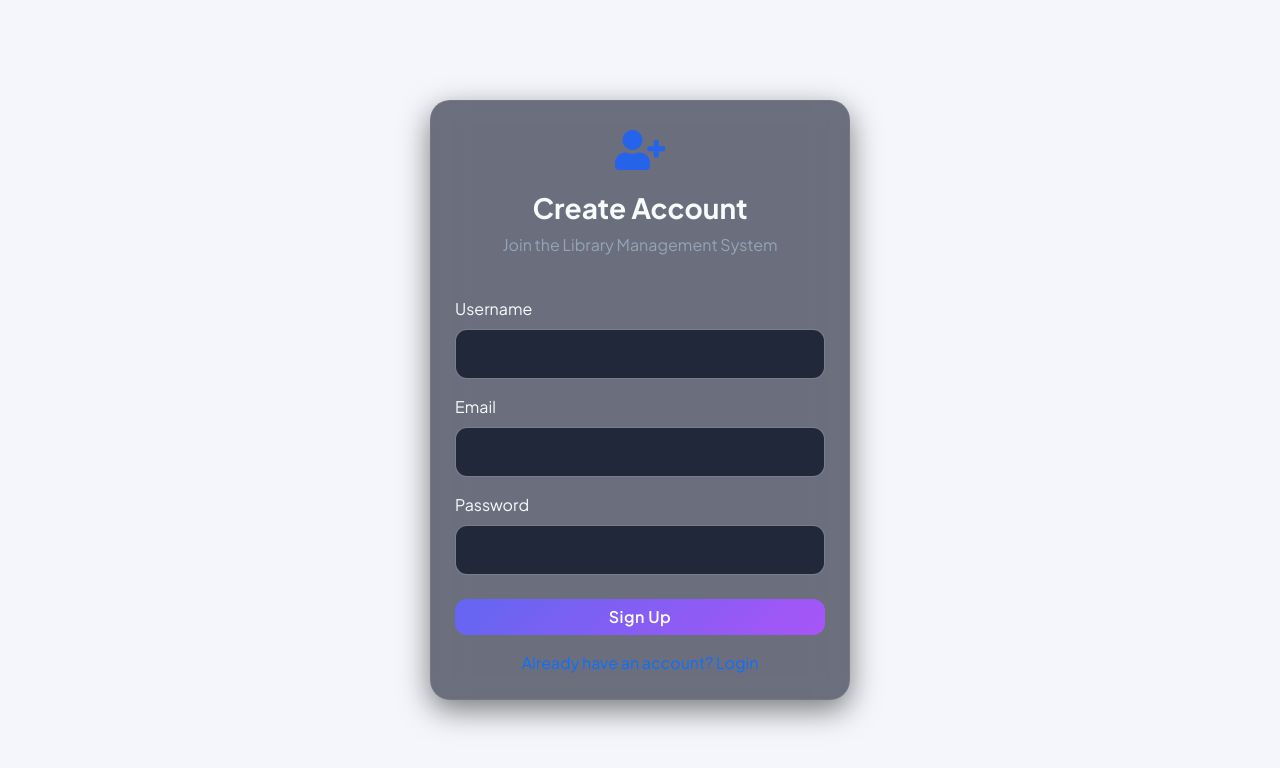
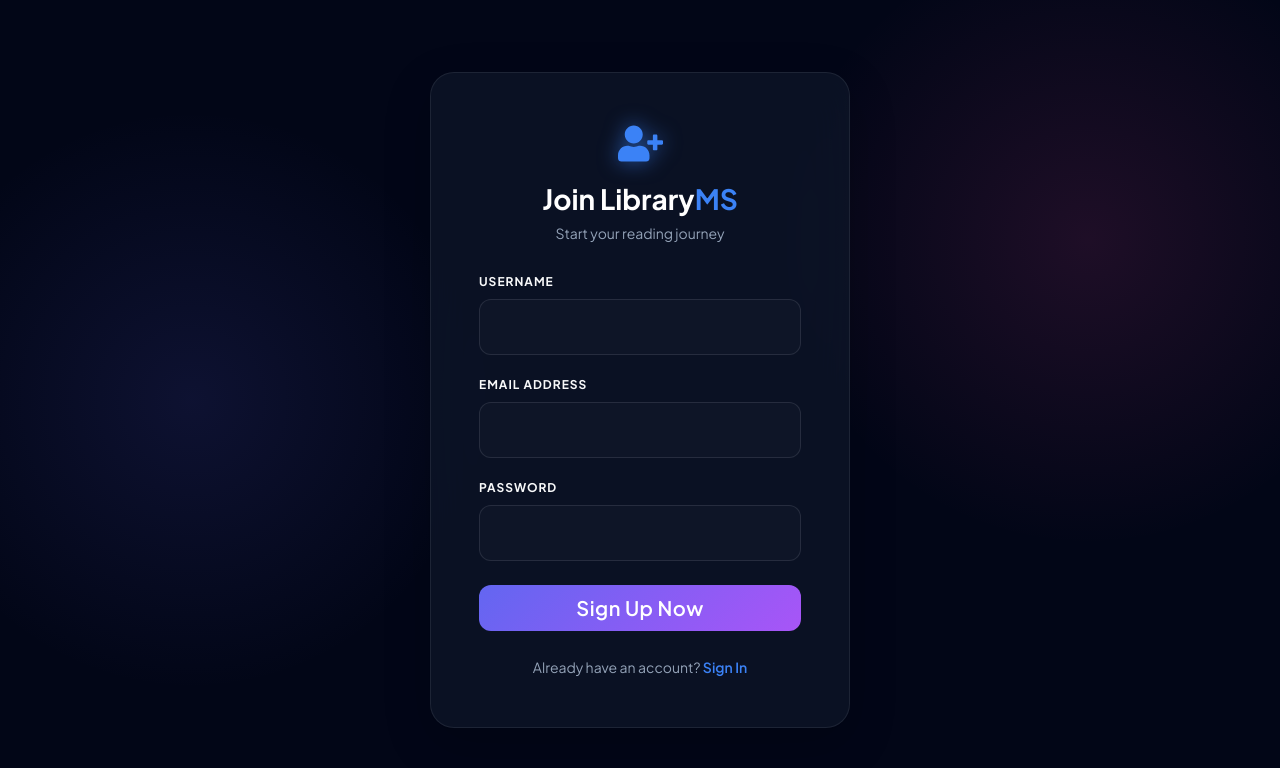
Before and after one commit to c7h72rnx96-lang/LibraryManagementSystem, a React (Vite) app in the folder client/: page /register in a window 1280 px wide. Shown: the top 768 px of the page. Built offline with nearby package versions, Linux system fonts and the light colour scheme.

Commit message:
feat: complete UI overhaul, wishlist, and gamified customer dashboard

```diff
--- a/client/src/pages/Login/Login.jsx
+++ b/client/src/pages/Login/Login.jsx
@@ -6,14 +6,10 @@ import { FaBookOpen, FaUnlockAlt, FaKey } from "react-icons/fa";
 import toast from "react-hot-toast";
 
 const Login = () => {
-  const [step, setStep] = useState("login"); // 'login', 'forgot', or 'reset'
+  const [step, setStep] = useState("login");
   const [loading, setLoading] = useState(false);
-
-  // Login State
   const [email, setEmail] = useState("");
   const [password, setPassword] = useState("");
-
-  // Reset State
   const [resetEmail, setResetEmail] = useState("");
   const [resetCode, setResetCode] = useState("");
   const [newPassword, setNewPassword] = useState("");
@@ -21,14 +17,12 @@ const Login = () => {
   const { login } = useContext(AuthContext);
   const navigate = useNavigate();
 
-  // Handle Standard Login
   const handleLoginSubmit = async (e) => {
     e.preventDefault();
     const success = await login(email, password);
     if (success) navigate("/");
   };
 
-  // Handle Requesting Reset Code
   const handleForgotSubmit = async (e) => {
     e.preventDefault();
     setLoading(true);
@@ -46,7 +40,6 @@ const Login = () => {
     }
   };
 
-  // Handle Resetting Password
   const handleResetSubmit = async (e) => {
     e.preventDefault();
     setLoading(true);
@@ -60,8 +53,8 @@ const Login = () => {
         }),
       });
       toast.success("Password reset successfully! Please log in.");
-      setStep("login"); // Send them back to the login screen
-      setEmail(resetEmail); // Auto-fill their email for convenience!
+      setStep("login");
+      setEmail(resetEmail);
       setPassword("");
     } catch (error) {
       toast.error(error.message);
@@ -73,39 +66,65 @@ const Login = () => {
   return (
     <div
       className="d-flex justify-content-center align-items-center"
-      style={{ minHeight: "100vh", background: "#f4f6fb" }}
+      style={{ minHeight: "100vh" }}
     >
       <div
-        className="card p-4 shadow-sm border-0"
-        style={{ width: "420px", borderRadius: "15px" }}
+        className="p-5 shadow-lg"
+        style={{
+          width: "420px",
+          borderRadius: "24px",
+          background: "rgba(15, 23, 42, 0.7)",
+          backdropFilter: "blur(20px)",
+          border: "1px solid rgba(255,255,255,0.08)",
+        }}
       >
-        {/* ======================================= */}
-        {/* STANDARD LOGIN VIEW */}
-        {/* ======================================= */}
         {step === "login" && (
           <>
             <div className="text-center mb-4">
-              <FaBookOpen size={50} color="#2563eb" className="mb-3" />
-              <h3 className="fw-bold">Library Management</h3>
-              <p className="text-muted">Login to continue</p>
+              <FaBookOpen
+                size={45}
+                className="mb-3"
+                style={{
+                  color: "#a855f7",
+                  filter: "drop-shadow(0 0 10px rgba(168, 85, 247, 0.6))",
+                }}
+              />
+              <h3 className="fw-bold text-white">
+                Library<span style={{ color: "#a855f7" }}>MS</span>
+              </h3>
+              <p className="text-muted" style={{ fontSize: "14px" }}>
+                Access your virtual reading room
+              </p>
             </div>
             <form onSubmit={handleLoginSubmit}>
               <div className="mb-3">
-                <label className="form-label fw-bold">Email</label>
+                <label
+                  className="form-label fw-bold text-light"
+                  style={{ fontSize: "12px", letterSpacing: "1px" }}
+                >
+                  EMAIL ADDRESS
+                </label>
                 <input
                   type="email"
-                  className="form-control form-control-lg"
+                  className="form-control form-control-lg border-0 text-white"
+                  style={{ background: "rgba(0,0,0,0.3)" }}
                   value={email}
                   onChange={(e) => setEmail(e.target.value)}
                   required
                 />
               </div>
               <div className="mb-4">
-                <div className="d-flex justify-content-between align-items-center">
-                  <label className="form-label fw-bold mb-0">Password</label>
+                <div className="d-flex justify-content-between align-items-center mb-1">
+                  <label
+                    className="form-label fw-bold mb-0 text-light"
+                    style={{ fontSize: "12px", letterSpacing: "1px" }}
+                  >
+                    PASSWORD
+                  </label>
                   <button
                     type="button"
-                    className="btn btn-link p-0 text-decoration-none small"
+                    className="btn btn-link p-0 text-decoration-none"
+                    style={{ fontSize: "12px", color: "#a855f7" }}
                     onClick={() => setStep("forgot")}
                   >
                     Forgot Password?
@@ -113,7 +132,8 @@ const Login = () => {
                 </div>
                 <input
                   type="password"
-                  className="form-control form-control-lg mt-2"
+                  className="form-control form-control-lg border-0 text-white"
+                  style={{ background: "rgba(0,0,0,0.3)" }}
                   value={password}
                   onChange={(e) => setPassword(e.target.value)}
                   required
@@ -121,35 +141,56 @@ const Login = () => {
               </div>
               <button
                 type="submit"
-                className="btn btn-primary btn-lg w-100 fw-bold"
+                className="btn btn-primary btn-lg w-100 fw-bold shadow-sm border-0 py-2"
               >
-                Login
+                Sign In
               </button>
               <div className="text-center mt-4">
-                <Link to="/register" className="text-decoration-none">
-                  Don't have an account? Register here
+                <Link
+                  to="/register"
+                  className="text-decoration-none text-muted"
+                  style={{ fontSize: "14px", transition: "0.2s" }}
+                  onMouseOver={(e) => (e.target.style.color = "#a855f7")}
+                  onMouseOut={(e) => (e.target.style.color = "#6c757d")}
+                >
+                  Don't have an account?{" "}
+                  <span style={{ color: "#a855f7", fontWeight: "600" }}>
+                    Register here
+                  </span>
                 </Link>
               </div>
             </form>
           </>
         )}
 
-        {/* ======================================= */}
-        {/* FORGOT PASSWORD VIEW */}
-        {/* ======================================= */}
         {step === "forgot" && (
           <>
             <div className="text-center mb-4">
-              <FaUnlockAlt size={50} color="#dc2626" className="mb-3" />
-              <h3 className="fw-bold">Reset Password</h3>
-              <p className="text-muted">Enter your email to receive a code.</p>
+              <FaUnlockAlt
+                size={45}
+                className="mb-3"
+                style={{
+                  color: "#ec4899",
+                  filter: "drop-shadow(0 0 10px rgba(236, 72, 153, 0.6))",
+                }}
+              />
+              <h3 className="fw-bold text-white">Reset Password</h3>
+              <p className="text-muted" style={{ fontSize: "14px" }}>
+                Enter your email to receive a code.
+              </p>
             </div>
             <form onSubmit={handleForgotSubmit}>
               <div className="mb-4">
-                <label className="form-label fw-bold">Email Address</label>
+                <label
+                  className="form-label fw-bold text-light"
+                  style={{ fontSize: "12px", letterSpacing: "1px" }}
+                >
+                  EMAIL ADDRESS
+                </label>
                 <input
                   type="email"
-                  className="form-control form-control-lg"
+                  className="form-control form-control-lg border-0 text-white"
+                  style={{ background: "rgba(0,0,0,0.3)" }}
                   value={resetEmail}
                   onChange={(e) => setResetEmail(e.target.value)}
                   required
@@ -157,43 +198,59 @@ const Login = () => {
               </div>
               <button
                 type="submit"
-                className="btn btn-danger btn-lg w-100 fw-bold"
+                className="btn btn-danger btn-lg w-100 fw-bold border-0"
                 disabled={loading}
+                style={{
+                  background: "linear-gradient(135deg, #ec4899, #f43f5e)",
+                }}
               >
                 {loading ? "Sending..." : "Send Reset Code"}
               </button>
-              <div className="text-center mt-3">
+              <div className="text-center mt-4">
                 <button
                   type="button"
                   className="btn btn-link text-decoration-none text-muted"
+                  style={{ fontSize: "14px" }}
                   onClick={() => setStep("login")}
                 >
-                  Back to Login
+                  Back to Sign In
                 </button>
               </div>
             </form>
           </>
         )}
 
-        {/* ======================================= */}
-        {/* RESET PASSWORD VIEW (WITH CODE) */}
-        {/* ======================================= */}
         {step === "reset" && (
           <>
             <div className="text-center mb-4">
-              <FaKey size={50} color="#10b981" className="mb-3" />
-              <h3 className="fw-bold">Create New Password</h3>
-              <p className="text-muted">
+              <FaKey
+                size={45}
+                className="mb-3"
+                style={{
+                  color: "#10b981",
+                  filter: "drop-shadow(0 0 10px rgba(16, 185, 129, 0.6))",
+                }}
+              />
+              <h3 className="fw-bold text-white">New Password</h3>
+              <p className="text-muted" style={{ fontSize: "14px" }}>
                 Enter the 6-digit code sent to {resetEmail}
               </p>
             </div>
             <form onSubmit={handleResetSubmit}>
               <div className="mb-3">
-                <label className="form-label fw-bold">Verification Code</label>
+                <label
+                  className="form-label fw-bold text-light"
+                  style={{ fontSize: "12px", letterSpacing: "1px" }}
+                >
+                  VERIFICATION CODE
+                </label>
                 <input
                   type="text"
-                  className="form-control form-control-lg text-center fw-bold fs-4"
-                  style={{ letterSpacing: "5px" }}
+                  className="form-control form-control-lg border-0 text-center fw-bold fs-4 text-white"
+                  style={{
+                    background: "rgba(0,0,0,0.3)",
+                    letterSpacing: "8px",
+                  }}
                   value={resetCode}
                   onChange={(e) => setResetCode(e.target.value)}
                   required
@@ -201,10 +258,16 @@ const Login = () => {
                 />
               </div>
               <div className="mb-4">
-                <label className="form-label fw-bold">New Password</label>
+                <label
+                  className="form-label fw-bold text-light"
+                  style={{ fontSize: "12px", letterSpacing: "1px" }}
+                >
+                  NEW PASSWORD
+                </label>
                 <input
                   type="password"
-                  className="form-control form-control-lg"
+                  className="form-control form-control-lg border-0 text-white"
+                  style={{ background: "rgba(0,0,0,0.3)" }}
                   value={newPassword}
                   onChange={(e) => setNewPassword(e.target.value)}
                   required
@@ -213,8 +276,11 @@ const Login = () => {
               </div>
               <button
                 type="submit"
-                className="btn btn-success btn-lg w-100 fw-bold"
+                className="btn btn-success btn-lg w-100 fw-bold border-0"
                 disabled={loading}
+                style={{
+                  background: "linear-gradient(135deg, #10b981, #059669)",
+                }}
               >
                 {loading ? "Resetting..." : "Save New Password"}
               </button>
--- a/client/src/pages/Register/Register.jsx
+++ b/client/src/pages/Register/Register.jsx
@@ -50,45 +50,80 @@ const Register = () => {
   return (
     <div
       className="d-flex justify-content-center align-items-center"
-      style={{ minHeight: "100vh", background: "#f4f6fb" }}
+      style={{ minHeight: "100vh" }}
     >
       <div
-        className="card p-4"
-        style={{ width: "420px", borderRadius: "15px" }}
+        className="p-5 shadow-lg"
+        style={{
+          width: "420px",
+          borderRadius: "24px",
+          background: "rgba(15, 23, 42, 0.7)",
+          backdropFilter: "blur(20px)",
+          border: "1px solid rgba(255,255,255,0.08)",
+        }}
       >
         {step === "register" ? (
           <>
             <div className="text-center mb-4">
-              <FaUserPlus size={50} color="#2563eb" className="mb-3" />
-              <h3 className="fw-bold">Create Account</h3>
-              <p className="text-muted">Join the Library Management System</p>
+              <FaUserPlus
+                size={45}
+                className="mb-3"
+                style={{
+                  color: "#3b82f6",
+                  filter: "drop-shadow(0 0 10px rgba(59, 130, 246, 0.6))",
+                }}
+              />
+              <h3 className="fw-bold text-white">
+                Join Library<span style={{ color: "#3b82f6" }}>MS</span>
+              </h3>
+              <p className="text-muted" style={{ fontSize: "14px" }}>
+                Start your reading journey
+              </p>
             </div>
             <form onSubmit={handleRegister}>
               <div className="mb-3">
-                <label className="form-label">Username</label>
+                <label
+                  className="form-label fw-bold text-light"
+                  style={{ fontSize: "12px", letterSpacing: "1px" }}
+                >
+                  USERNAME
+                </label>
                 <input
                   type="text"
-                  className="form-control"
+                  className="form-control form-control-lg border-0 text-white"
+                  style={{ background: "rgba(0,0,0,0.3)" }}
                   value={username}
                   onChange={(e) => setUsername(e.target.value)}
                   required
                 />
               </div>
               <div className="mb-3">
-                <label className="form-label">Email</label>
+                <label
+                  className="form-label fw-bold text-light"
+                  style={{ fontSize: "12px", letterSpacing: "1px" }}
+                >
+                  EMAIL ADDRESS
+                </label>
                 <input
                   type="email"
-                  className="form-control"
+                  className="form-control form-control-lg border-0 text-white"
+                  style={{ background: "rgba(0,0,0,0.3)" }}
                   value={email}
                   onChange={(e) => setEmail(e.target.value)}
                   required
                 />
               </div>
               <div className="mb-4">
-                <label className="form-label">Password</label>
+                <label
+                  className="form-label fw-bold text-light"
+                  style={{ fontSize: "12px", letterSpacing: "1px" }}
+                >
+                  PASSWORD
+                </label>
                 <input
                   type="password"
-                  className="form-control"
+                  className="form-control form-control-lg border-0 text-white"
+                  style={{ background: "rgba(0,0,0,0.3)" }}
                   value={password}
                   onChange={(e) => setPassword(e.target.value)}
                   required
@@ -97,14 +132,26 @@ const Register = () => {
               </div>
               <button
                 type="submit"
-                className="btn btn-primary w-100"
+                className="btn btn-primary btn-lg w-100 fw-bold border-0"
                 disabled={loading}
+                style={{
+                  background: "linear-gradient(135deg, #3b82f6, #8b5cf6)",
+                }}
               >
-                {loading ? "Sending Code..." : "Sign Up"}
+                {loading ? "Creating Account..." : "Sign Up Now"}
               </button>
-              <div className="text-center mt-3">
-                <Link to="/login" className="text-decoration-none">
-                  Already have an account? Login
+              <div className="text-center mt-4">
+                <Link
+                  to="/login"
+                  className="text-decoration-none text-muted"
+                  style={{ fontSize: "14px", transition: "0.2s" }}
+                  onMouseOver={(e) => (e.target.style.color = "#3b82f6")}
+                  onMouseOut={(e) => (e.target.style.color = "#6c757d")}
+                >
+                  Already have an account?{" "}
+                  <span style={{ color: "#3b82f6", fontWeight: "600" }}>
+                    Sign In
+                  </span>
                 </Link>
               </div>
             </form>
@@ -112,19 +159,35 @@ const Register = () => {
         ) : (
           <>
             <div className="text-center mb-4">
-              <FaEnvelopeOpenText size={50} color="#10b981" className="mb-3" />
-              <h3 className="fw-bold">Verify Email</h3>
-              <p className="text-muted">
-                We sent a 6-digit code to <strong>{email}</strong>
+              <FaEnvelopeOpenText
+                size={45}
+                className="mb-3"
+                style={{
+                  color: "#10b981",
+                  filter: "drop-shadow(0 0 10px rgba(16, 185, 129, 0.6))",
+                }}
+              />
+              <h3 className="fw-bold text-white">Verify Email</h3>
+              <p className="text-muted" style={{ fontSize: "14px" }}>
+                We sent a 6-digit code to{" "}
+                <strong className="text-white">{email}</strong>
               </p>
             </div>
             <form onSubmit={handleVerify}>
               <div className="mb-4">
-                <label className="form-label">Verification Code</label>
+                <label
+                  className="form-label fw-bold text-light"
+                  style={{ fontSize: "12px", letterSpacing: "1px" }}
+                >
+                  VERIFICATION CODE
+                </label>
                 <input
                   type="text"
-                  className="form-control text-center fw-bold fs-4"
-                  style={{ letterSpacing: "5px" }}
+                  className="form-control form-control-lg border-0 text-center fw-bold fs-4 text-white"
+                  style={{
+                    background: "rgba(0,0,0,0.3)",
+                    letterSpacing: "8px",
+                  }}
                   value={code}
                   onChange={(e) => setCode(e.target.value)}
                   required
@@ -133,10 +196,13 @@ const Register = () => {
               </div>
               <button
                 type="submit"
-                className="btn btn-success w-100"
+                className="btn btn-success btn-lg w-100 fw-bold border-0"
                 disabled={loading}
+                style={{
+                  background: "linear-gradient(135deg, #10b981, #059669)",
+                }}
               >
-                {loading ? "Verifying..." : "Verify & Create Account"}
+                {loading ? "Verifying..." : "Confirm Account"}
               </button>
             </form>
           </>
```
